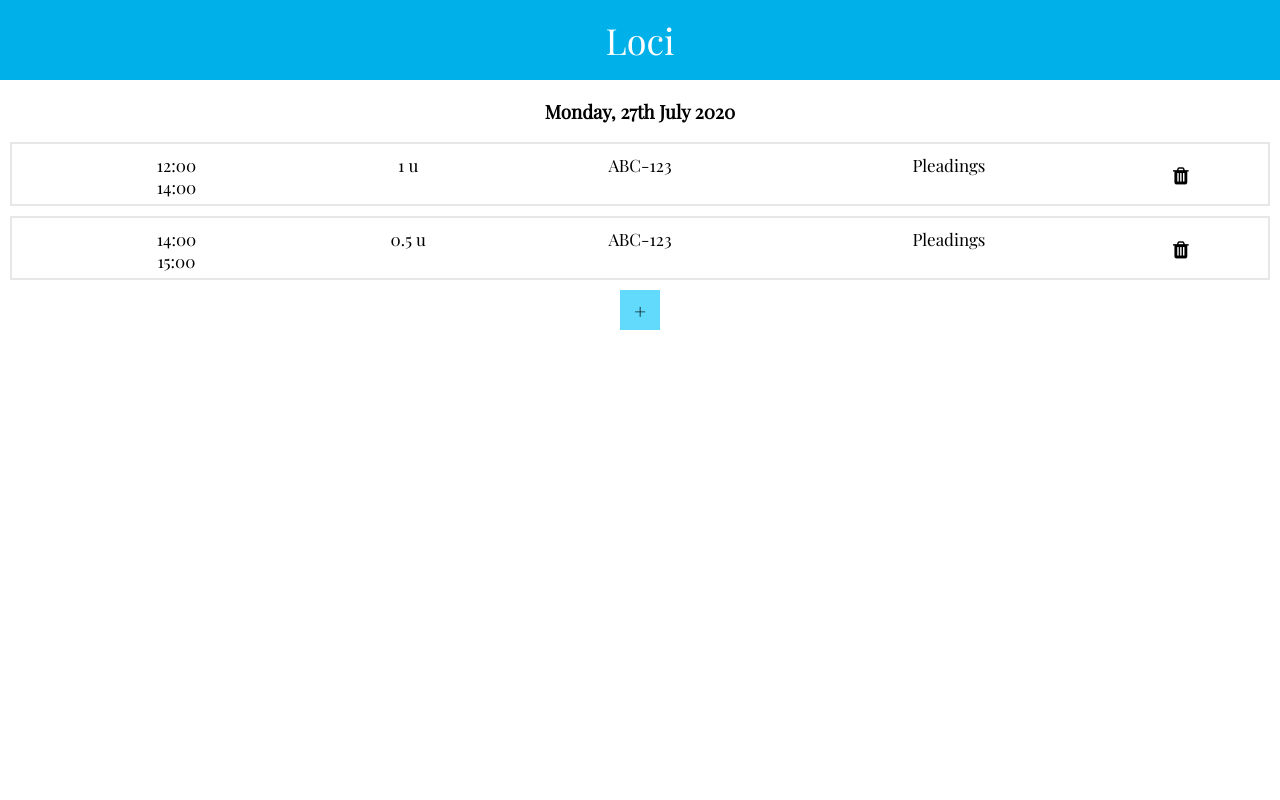
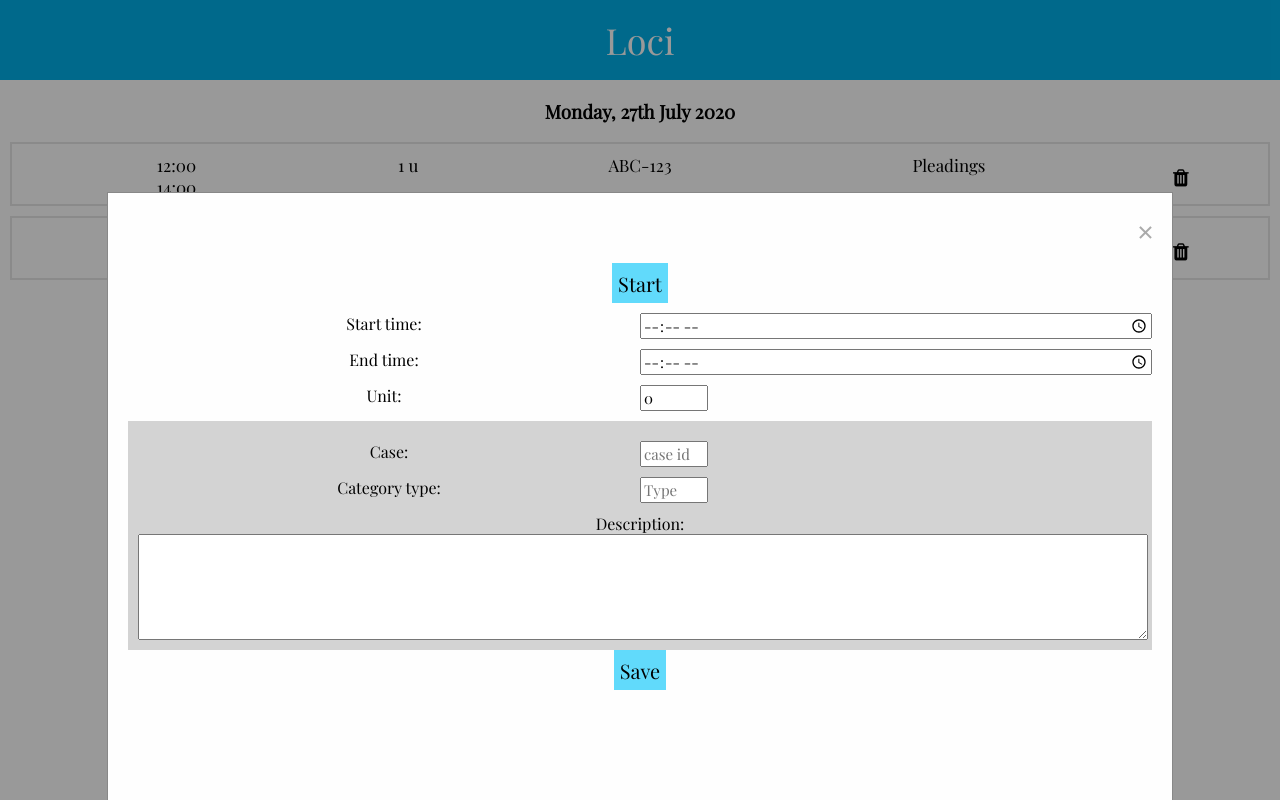
Before and after one commit to jwwnz/timekeeping, a React (Create React App) app: page / in a window 1280 px wide. Built offline with nearby package versions, Linux system fonts and the light colour scheme.

Commit message:
Add some basic styling to add/edit time entry

```diff
--- a/src/App.css
+++ b/src/App.css
@@ -46,12 +46,34 @@
 	color: gray;
 }
 
+.input-content{
+	margin-top: 50px;
+}
+
 .input {
-	height: 80%;
+	font-size: 15px;
+	font-family: 'Playfair Display', serif;
+}
+
+.input-pair {
+	display: grid;
+	grid-column-start: 1;
+	grid-template-columns: 1fr 1fr;
+	margin-top: 10px;
+}
+
+.input-time-group {
+
+}
+
+.input-case-group {
+	padding: 10px;
+	margin-top: 10px;
+	background-color: lightgray;
 }
 
 .input-unit {
-	width: 80%;
+	width: 60px;
 }
 
 .input-case-id {
@@ -62,25 +84,19 @@
 	width: 60px;
 }
 
-.input-time {
-	width: 80%;
+.input-description-pair {
+	display: grid;
+	grid-column-start: 1;
+	grid-template-columns: 1fr;
+	margin-top: 10px;
+
 }
 
-/* .input-hour {
-	width: 40px;
-} */
-
-.input-time-group {
-	display: grid;
-	grid-column-start: 1;
-	grid-template-columns: 4fr 4fr 1fr 1fr;
+.input-description-pair > textarea {
+	width: 100%;
 }
 
-.input-panel {
-	display: grid;
-	grid-column-start: 1;
-	grid-template-columns: 1fr 1fr;
-}
+
 
 @keyframes App-logo-spin {
 	from {
@@ -125,10 +141,10 @@
 	font-weight: bold;
   }
 
-  .button {
+  button {
 	background-color: #61dafb;
 	border: none;
-	height: 40px;
+	min-height: 40px;
 	min-width: 40px;
 	font-size: 20px;
 	font-family: 'Playfair Display', serif;
--- a/src/App.js
+++ b/src/App.js
@@ -12,7 +12,7 @@ const Navbar = () => (
 
 function App() {
 	const [entries, setEntries] = useState(something);
-	const [modalOpen, setModalOpen] = useState(false);
+	const [modalOpen, setModalOpen] = useState(true);
 
 	const toggleEditModal = () => {
 		setModalOpen(!modalOpen);
@@ -112,22 +112,31 @@ function App() {
 		return (<div id="myModal" className="modal">
 			<div className="modal-content">
 				<span className="close" onClick={toggleEditModal}>&times;</span>
-				<div>
-					<div className="input input-time-group">
+				<div className="input-content">
+					<button>Start</button>
+
+					<div className="input-pair">
+						<label htmlFor="time-start">Start time:</label>
 						<input
-							className="input input-time"
+							className="input"
 							type="time"
 							id="time-start"
 							name="time-start"
 							onChange={updateNewStartTime}
 						/>
+					</div>
+					<div className="input-pair">
+						<label htmlFor="time-end">End time:</label>
 						<input
-							className="input input-time"
+							className="input input-group"
 							type="time"
 							id="time-end"
 							name="time-end"
 							onChange={updateNewEndTime}
 						/>
+					</div>
+					<div className="input-pair">
+						<label htmlFor="unit">Unit:</label>
 						<input
 							className="input input-unit"
 							type="number"
@@ -136,12 +145,11 @@ function App() {
 							value={newEntry.unit}
 							onChange={updateNewUnit}
 						/>
-						<span>&nbsp;unit</span>
 					</div>
 
-					<div >
-						<div className="input input-panel">
-							<label htmlFor="case-id">Case id:</label>
+					<div className="input-case-group">
+						<div className="input-pair">
+							<label htmlFor="case-id">Case:</label>
 							<input
 								className="input input-case-id"
 								type="text"
@@ -151,7 +159,7 @@ function App() {
 								onChange={updateNewCaseId}
 							/>
 						</div>
-						<div className="input input-panel">
+						<div className="input-pair">
 							<label htmlFor="action-type">Category type:</label>
 							<input
 								className="input input-type"
@@ -162,9 +170,15 @@ function App() {
 								onChange={updateNewType}
 							/>
 						</div>
-						<div>
+						<div className="input-description-pair">
 							<label htmlFor="case-description">Description:</label>
-							<textarea name="case-description" cols="40" rows="5" onChange={updateNewDescription}></textarea>
+							<textarea
+								className="input"
+								name="case-description"
+								cols="40"
+								rows="5"
+								onChange={updateNewDescription}
+							/>
 						</div>
 					</div>
 					<button onClick={addEntry} className="button">
@@ -172,7 +186,7 @@ function App() {
 					</button>
 				</div>
 			</div>
-		</div>);
+		</div >);
 	}
 
 	return (
```
